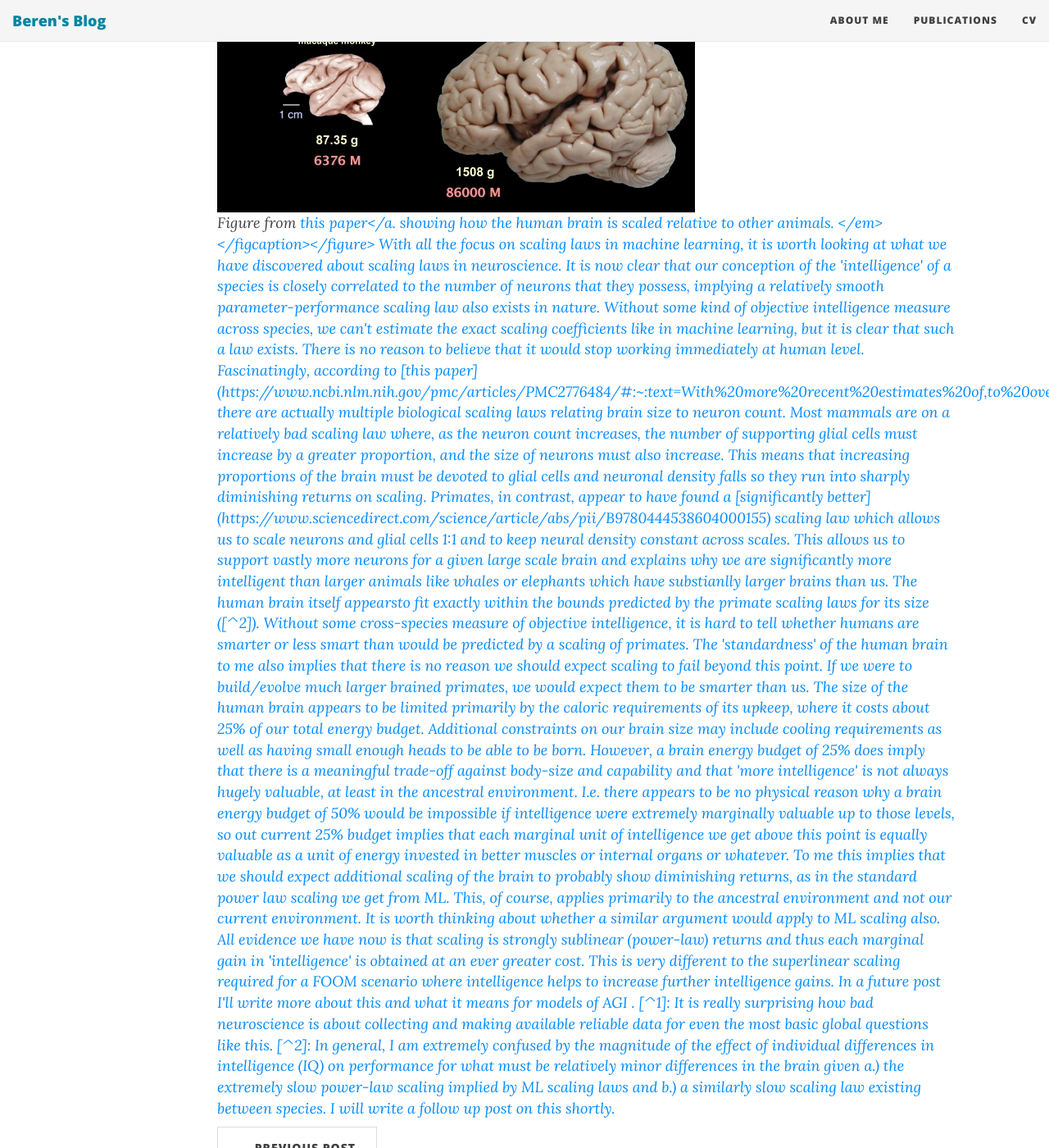
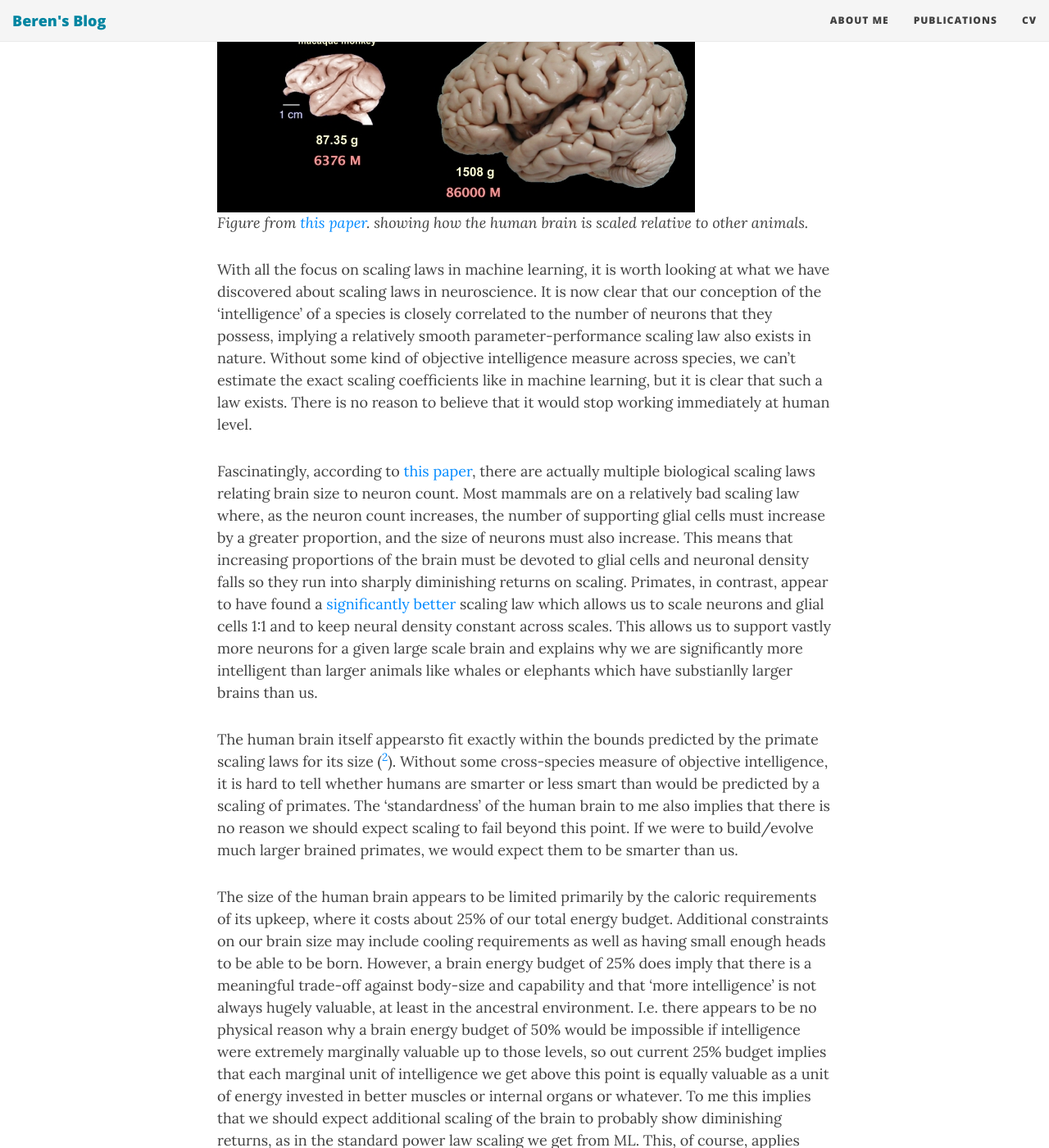
Before and after one commit to BerenMillidge/BerenMillidge.github.io, a Jekyll site: the page built from _posts/2022-08-06-The-scale-of-the-brain-vs-machine-learning.md, in a window 1280 px wide and 1400 px high, scrolled down 9575 px. Shown: the whole window at 82% size. Built offline with Jekyll 4.4.1, drawn with Linux system fonts in a browser that asks for light colours; nearby versions of some CDN libraries; some of the changed text lies outside the part shown.

Commit message:
href fix

```diff
--- a/_posts/2022-08-06-The-scale-of-the-brain-vs-machine-learning.md
+++ b/_posts/2022-08-06-The-scale-of-the-brain-vs-machine-learning.md
@@ -74,7 +74,7 @@
 
 ## Biological scaling laws
 
-<figure style="width: 120%"> <img src="{{ site.url }}{{ site.baseurl }}/assets/figures/brain_scaling.jpg"> <figcaption><em>Figure from <a href="https://www.ncbi.nlm.nih.gov/pmc/articles/PMC2776484/#:~:text=With%20more%20recent%20estimates%20of,to%20over%20120%20billion%20neurons.">this paper</a. showing how the human brain is scaled relative to other animals. </em></figcaption></figure>
+<figure style="width: 120%"> <img src="{{ site.url }}{{ site.baseurl }}/assets/figures/brain_scaling.jpg"> <figcaption><em>Figure from <a href="https://www.ncbi.nlm.nih.gov/pmc/articles/PMC2776484/">this paper</a>. showing how the human brain is scaled relative to other animals. </em></figcaption></figure>
 
 With all the focus on scaling laws in machine learning, it is worth looking at what we have discovered about scaling laws in neuroscience. It is now clear that our conception of the 'intelligence' of a species is closely correlated to the number of neurons that they possess, implying a relatively smooth parameter-performance scaling law also exists in nature. Without some kind of objective intelligence measure across species, we can't estimate the exact scaling coefficients like in machine learning, but it is clear that such a law exists. There is no reason to believe that it would stop working immediately at human level.
 
```
